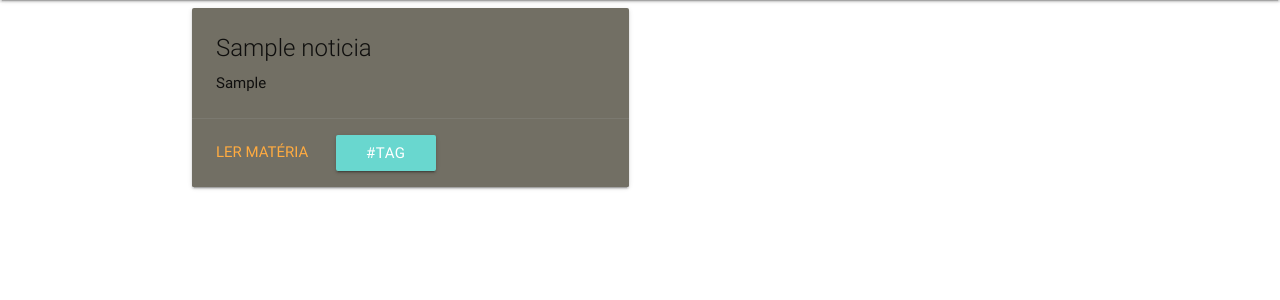
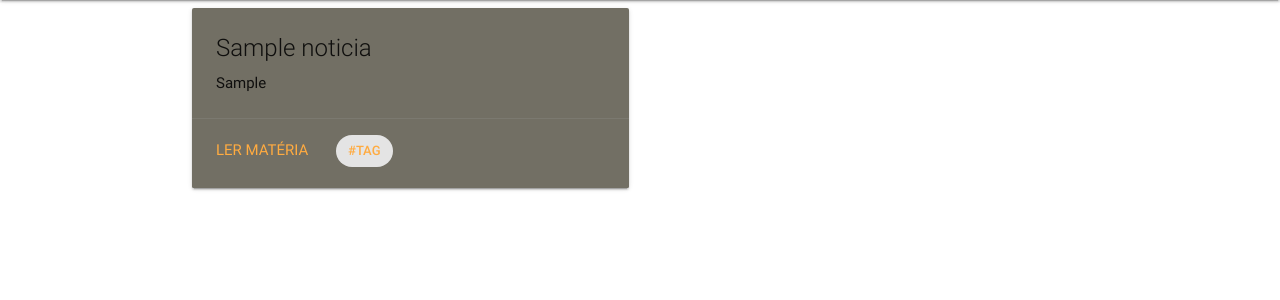
Before and after one commit to pedrohcavalcante/techSiteProjeto, a PHP site: page / in a window 1280 px wide. Shown: the part 64-364 px from the top of the page. Run offline with PHP 8.4, Linux system fonts and the light colour scheme; tables that the repository leaves empty or names only in its code hold one stand-in row (values such as "Sample post").

Commit message:
ver video que coloquei como comentário

```diff
--- a/admin/index.php
+++ b/admin/index.php
@@ -18,6 +18,7 @@
 
                 if (nome == "" || senha == ""){
                     alert('Erro no preenchimento do usuário/senha');
+                    getEle
                 }else{
                     location.href='login.php';
                 }
@@ -34,7 +35,7 @@
                     <div class="row">
                         <div class="input-field col s12">
                             <i class="material-icons prefix">account_circle</i>
-                            <input id="icon_prefix" type="text" class="validate" name="usuario">
+                            <input id="icon_prefix" type="text" class="validate" name="usuario" required>
                             <label for="icon_prefix">Login</label>
                         </div>
                     </div>
--- a/index.php
+++ b/index.php
@@ -3,7 +3,7 @@
 $host = 'localhost';
 $username = 'root';
 $password = 'teste';
-
+//https://www.youtube.com/watch?v=Zjz4hy6iG1o
 $connect = mysqli_connect($host, $username, $password, 'testes');
 
 if (!$connect){
@@ -65,7 +65,7 @@ if (!$sql_conection_db){
                                 </div>
                                 <div class='card-action'>
                                     <a href='".$row['link']."'>Ler Matéria</a>
-                                    <a class='waves-effect waves-light btn'>#tag</a>
+                                    <a class='chip'>#tag</a>
                                 </div>
                             </div>
                         </div>
```
